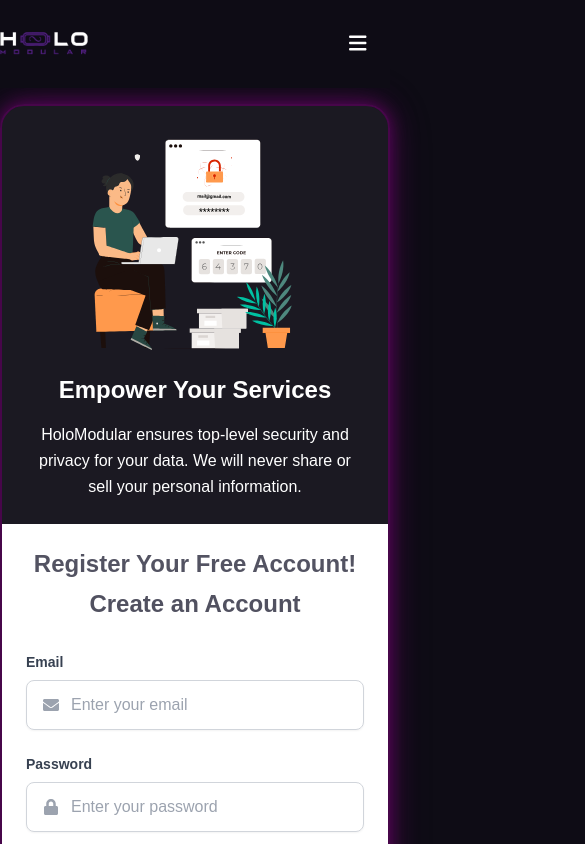
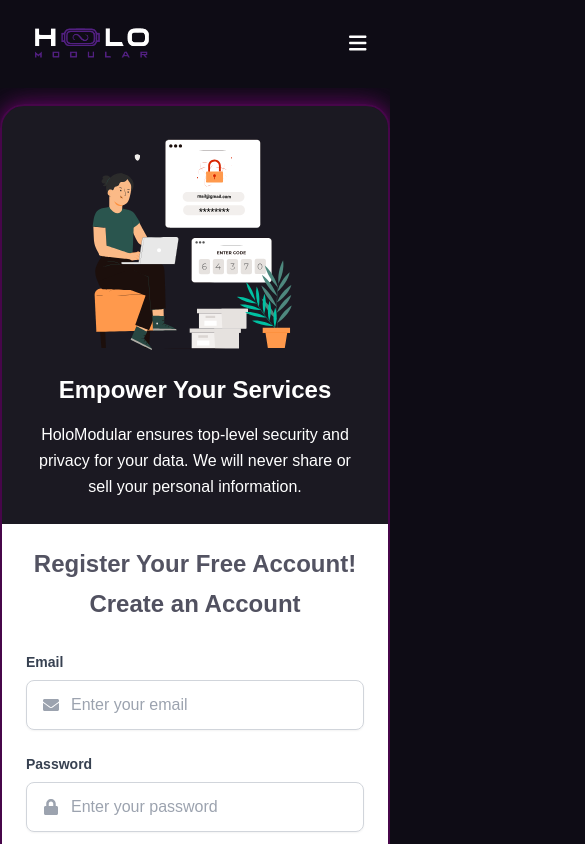
Before and after one commit to Luqmanoffical/holomodular, a React (Vite) app: page /Registered in a window 390 px wide. Shown: the top 844 px of the page, 585 px wide, since content can reach past the window. Built offline with nearby package versions, Linux system fonts and the light colour scheme.

Commit message:
100 percent

```diff
--- a/src/Components/Signup/Signup.jsx
+++ b/src/Components/Signup/Signup.jsx
@@ -23,7 +23,7 @@
   };
 
   return (
-    <div className="w-[100vw]">
+    <div className="overflow-hidden">
       <Navbar />
       <div className="mt-16 min-h-screen bg-transparent flex items-center justify-center py-10">
         <div className="flex flex-col md:flex-row w-full max-w-7xl bg-transparent rounded-3xl shadow-[10px] overflow-hidden neon-border-purple">
--- a/src/Components/precomponent/Navbar.jsx
+++ b/src/Components/precomponent/Navbar.jsx
@@ -333,7 +333,7 @@
       <div className="w-[50%] inset-0 gradient-01" />
       <div className={`${styles.innerWidth} mx-auto flex justify-between items-center`}>
 
-        <NavLink to="/"><img src={logo} alt="logo" className='h-16 lg:h-24 -ml-8  object-contain' />
+        <NavLink to="/"><img src={logo} alt="logo" className='h-16 lg:h-24  -ml-0 md:-ml-8  object-contain' />
         </NavLink>
 
         <button onClick={toggleMenu} className="block md:hidden text-white">
```
